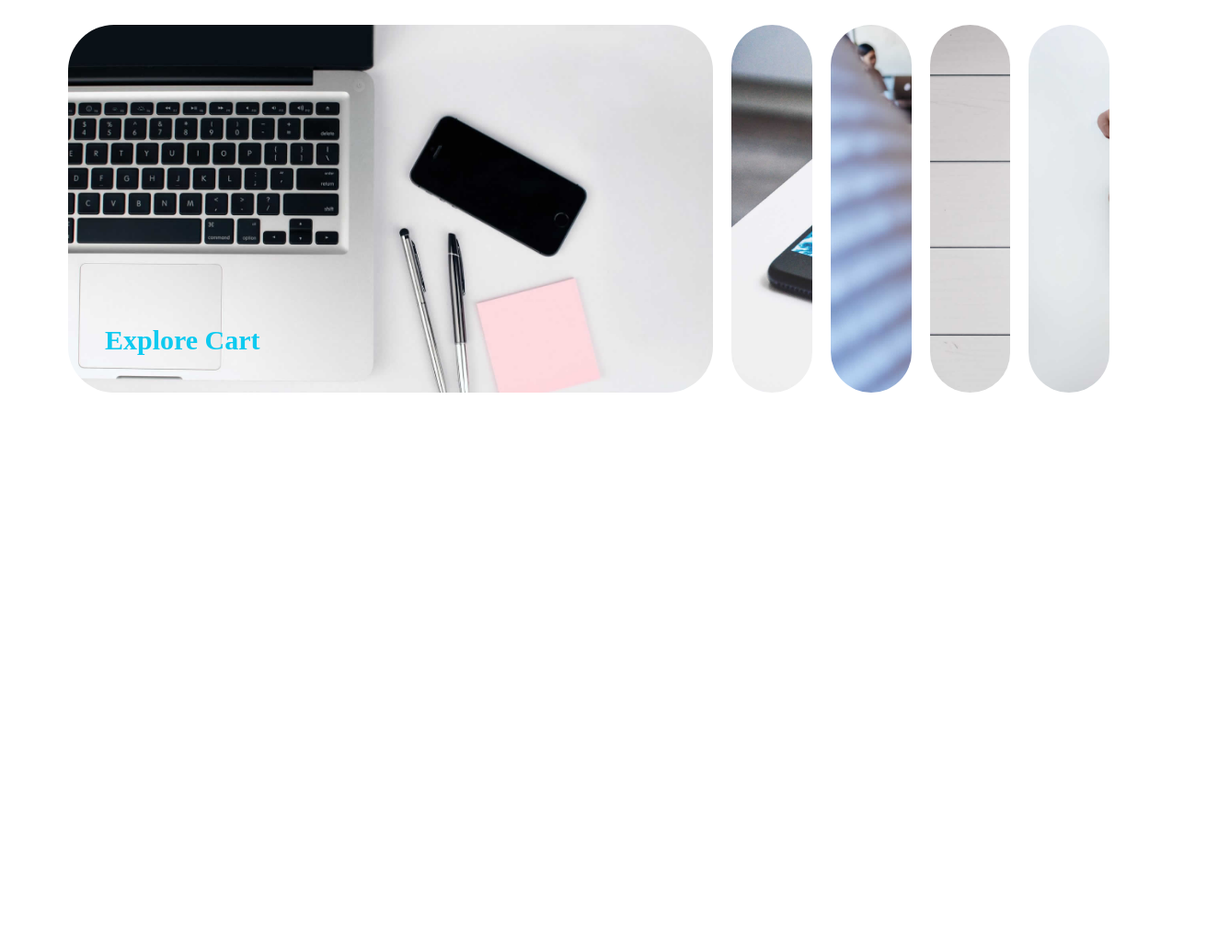
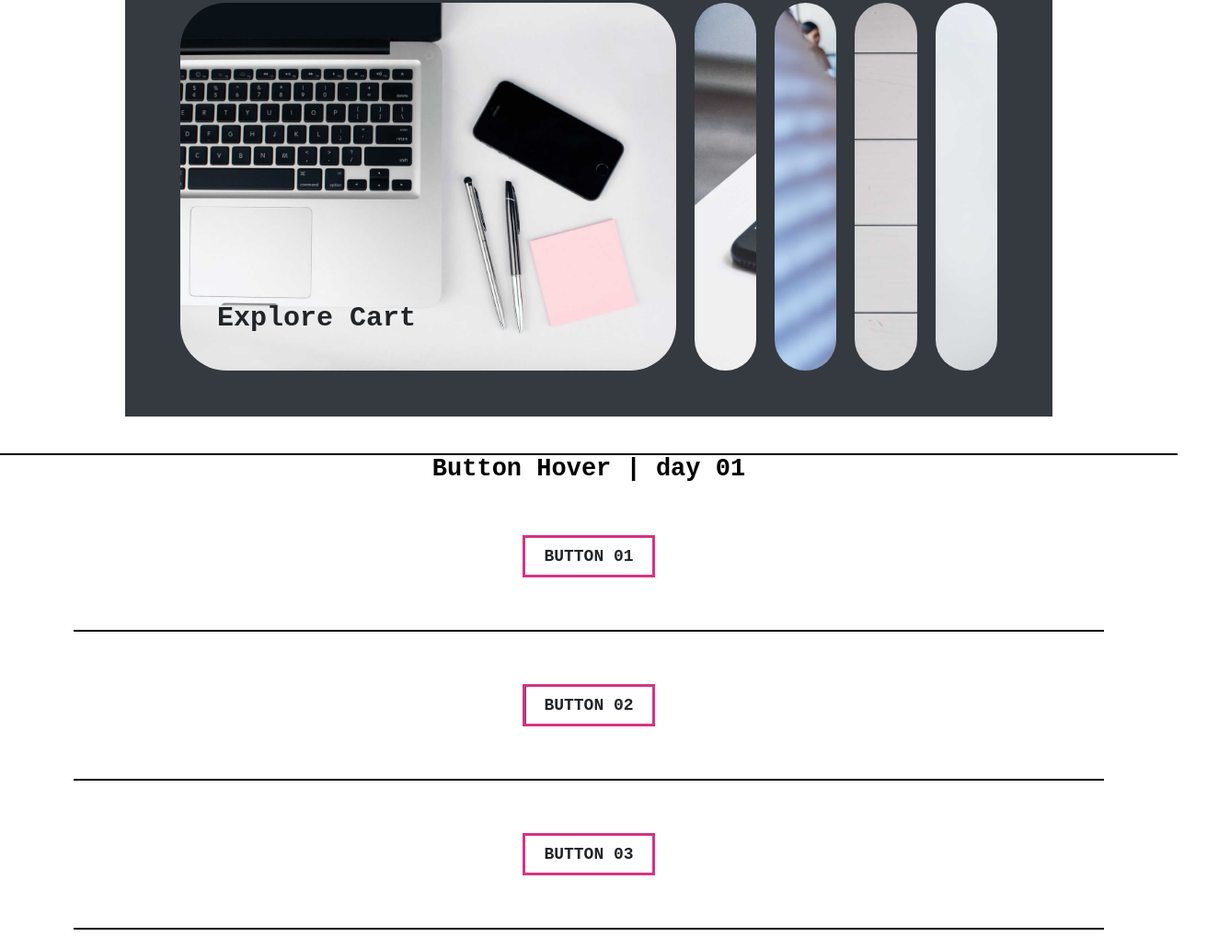
Before and after one commit to ajab-sharif/Mini-150-Project, a plain HTML site: page index.html in a window 1280 px wide. Shown: the part 173-1204 px from the top of the page at 92% size, 1337 px wide, since content can reach past the window. Before the commit the page ends 800 px from the top, so only its background shows below. Drawn offline with Linux system fonts and the light colour scheme.

Commit message:
button 1-3 added

```diff
--- a/css/style.css
+++ b/css/style.css
@@ -20,6 +20,7 @@
   --bs-danger: #dc3545;
   --bs-light: #f8f9fa;
   --bs-dark: #212529;
+  --bs-line-C: #d63384;
   --bs-font-sans-serif: system-ui, -apple-system, "Segoe UI", Roboto,
     "Helvetica Neue", Arial, "Noto Sans", "Liberation Sans", sans-serif,
     "Apple Color Emoji", "Segoe UI Emoji", "Segoe UI Symbol", "Noto Color Emoji";
@@ -30,6 +31,7 @@
     rgba(255, 255, 255, 0.15),
     rgba(255, 255, 255, 0)
   );
+  --bs-line: 3px;
 }
 
 * {
@@ -44,8 +46,10 @@ html {
 
 body {
   box-sizing: border-box;
+  padding: 2rem 0;
   overflow-x: hidden;
   font-size: 1.8rem;
+  font-family: "Courier New", Courier, monospace;
 }
 h3 {
   font-weight: 900;
@@ -69,15 +73,24 @@ ul {
   width: 100%;
 }
 .container {
-  width: 90%;
+  max-width: 112rem;
   margin: 0 auto;
+}
+.line {
+  height: 2px;
+  width: 100%;
+  background: #000;
 }
 /* for expanding cart */
 .panel-container {
+  text-align: center;
+  padding: 5rem;
+  background: var(--bs-gray-dark);
+  width: 90%;
   display: flex;
   align-items: center;
   justify-content: center;
-  height: 100vh;
+  margin: 4rem auto;
 }
 .panel {
   transition: flex 0.8s ease-in;
@@ -98,7 +111,7 @@ ul {
   bottom: 3rem;
   left: 3rem;
   opacity: 0;
-  color: var(--bs-cyan);
+  color: var(--bs-dark);
   padding: 1rem;
   white-space: nowrap;
 }
@@ -122,3 +135,121 @@ ul {
 .panel-5 {
   background-image: url(../img/blogs/blog_5.jpg);
 }
+/* Button Hover */
+.btn-container {
+  height: 20vh;
+  display: flex;
+  align-items: center;
+  justify-content: center;
+  text-transform: uppercase;
+}
+/* Button 1 */
+
+.btn-1 {
+  font-weight: 900;
+  padding: 2rem;
+  border: var(--bs-line) solid var(--bs-line-C);
+  line-height: 0;
+  color: var(--bs-dark);
+  transition: all 0.3s ease;
+  position: relative;
+  overflow: hidden;
+}
+.btn-1::before {
+  width: 100%;
+  height: 100%;
+  z-index: -1;
+  background-color: var(--bs-dark);
+  position: absolute;
+  left: 0;
+  top: 0;
+  content: "";
+  transform-origin: left bottom;
+  transition: all 0.3s ease-in;
+  transform: rotate(-90deg);
+}
+.btn-1:hover::before {
+  color: red;
+  transform: rotate(0deg);
+}
+.btn-1:hover {
+  color: var(--bs-light);
+}
+/* Button 2 */
+
+.btn-2 {
+  font-weight: 900;
+  border: var(--bs-line) solid var(--bs-line-C);
+  padding: 2rem;
+  line-height: 0;
+  color: var(--bs-dark);
+  transition: all 0.3s ease;
+  position: relative;
+  overflow: hidden;
+}
+.btn-2::before {
+  width: 100%;
+  height: 100%;
+  z-index: -1;
+  background-color: var(--bs-dark);
+  position: absolute;
+  left: 0;
+  top: 0;
+  content: "";
+  transition: all 0.7s ease-in;
+  transform: translateX(-100%);
+}
+.btn-2:hover::before {
+  transform: translateX(0);
+}
+.btn-2:hover {
+  color: var(--bs-light);
+}
+
+/* Button 3 */
+
+.btn-3 {
+  font-weight: 900;
+  border: var(--bs-line) solid var(--bs-line-C);
+  padding: 2rem;
+  line-height: 0;
+  color: var(--bs-dark);
+  transition: all 0.3s ease;
+  position: relative;
+}
+.btn-3::before {
+  width: 100%;
+  height: 100%;
+  z-index: -1;
+  background-color: var(--bs-dark);
+  position: absolute;
+  left: 0;
+  top: 0;
+  content: "";
+  transform-origin: center;
+  transition: all 0.7s ease-in;
+  transform: rotateY(90deg);
+}
+
+.btn-3::after {
+  width: 100%;
+  transform-origin: center;
+  height: 100%;
+  z-index: -1;
+  background-color: var(--bs-dark);
+  position: absolute;
+  left: 0;
+  top: 0;
+  content: "";
+  transition: all 0.7s ease-in;
+  transform: rotateX(90deg);
+}
+.btn-3:hover::after {
+  transform: rotateX(0);
+}
+.btn-3:hover::before {
+  transform: rotateY(0deg);
+}
+.btn-3:hover {
+  color: var(--bs-light);
+}
--- a/index.html
+++ b/index.html
@@ -6,12 +6,15 @@
     <meta http-equiv="X-UA-Compatible" content="IE=edge">
     <meta name="viewport" content="width=device-width, initial-scale=1.0">
     <link rel="stylesheet" href="css/style.css">
-    <title>Expanding Cards | Day 01</title>
+    <title>150 Project | Days 30</title>
     <script defer src="js/controller.js"></script>
 </head>
 
 <body>
+    <h3 class="text-C">Body</h3>
+    <div class="line"></div>
     <div class="container">
+        <h2 class="text-C">Expanding Cart | day 01</h2>
         <div class="panel-container">
             <div class="panel panel-1 panelActive ">
                 <h3>explore cart </h3>
@@ -30,6 +33,27 @@
             </div>
         </div>
     </div>
+    <div class="line"></div>
+    <!-- Button Hover-->
+    <div class="container">
+        <h2 class="text-C">Button Hover | day 01</h2>
+        <div class="btn-container">
+            <a href="#" class="btn-1">button 01</a>
+        </div>
+        <div class="line"></div>
+
+        <div class="btn-container">
+            <a href="#" class="btn-2">button 02</a>
+        </div>
+        <div class="line"></div>
+
+        <div class="btn-container">
+            <a href="#" class="btn-3">button 03</a>
+        </div>
+        <div class="line"></div>
+
+    </div>
+
 </body>
 
 </html>
```
